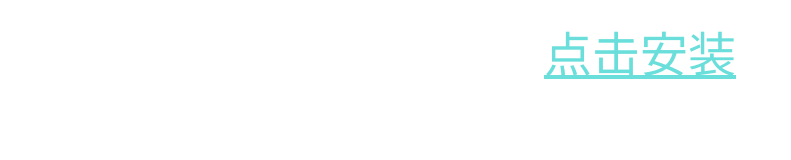
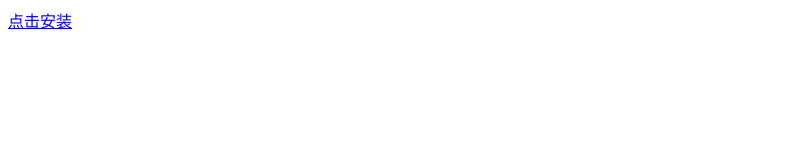
Before and after one commit to mo7390z/jiaoyou_1, a plain HTML site: page index.html in a window 1280 px wide. Shown: the whole page, without its empty margins (0-791 px from the left). Drawn offline with Linux system fonts and the light colour scheme.

Commit message:
no message

```diff
--- a/index.html
+++ b/index.html
@@ -4,11 +4,8 @@
         <meta http-equiv="Content-Type" content="text/html; charset=UTF-8" />
         <title>Install</title>
     </head>
+    <style>body="text-align:center"</style>
     <body>
-        <p align=center>
-        <font size="10">
-            <a style="color:#69DEDA" href="itms-services://?action=download-manifest&url=https://github.com/mo7390z/jiaoyou_1/blob/master/manifest.plist">点击安装</a>
-        </font>
-        </p>
+        <a "text-align:center" href="itms-services://?action=download-manifest&url=https://github.com/mo7390z/jiaoyou_1/blob/master/manifest.plist">点击安装</a>
     </body>
 </html>
```
